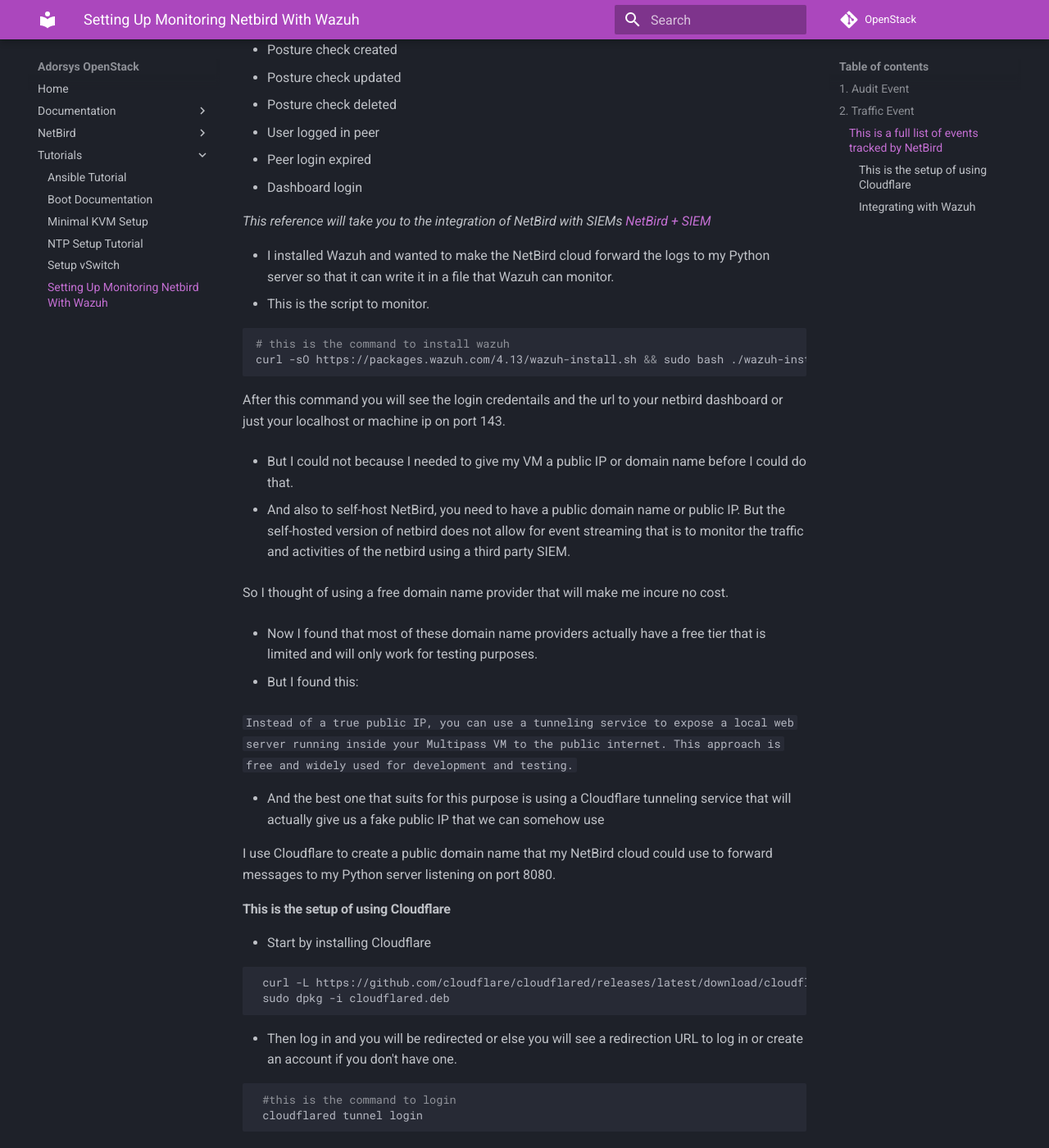
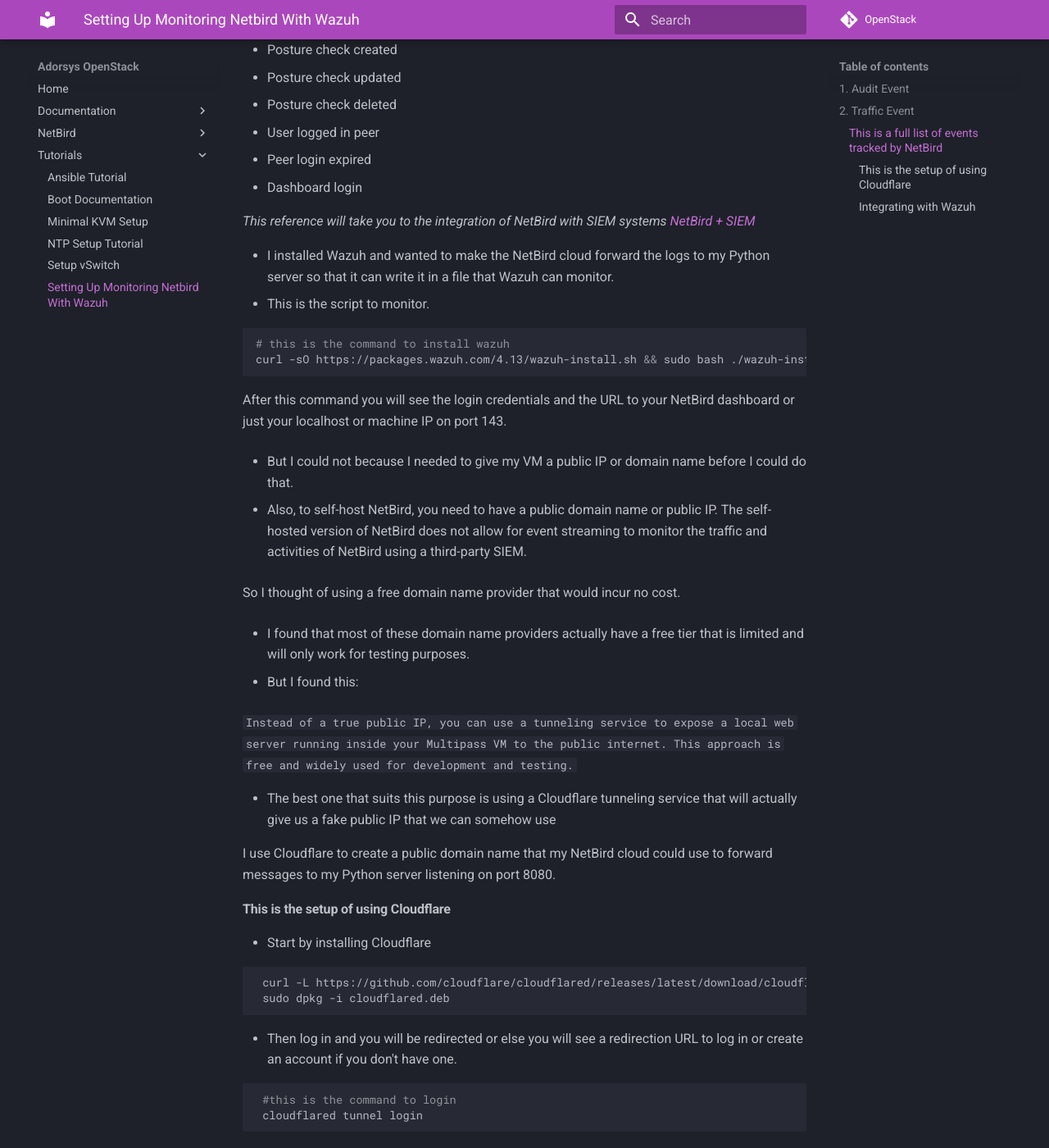
Before and after one commit to ADORSYS-GIS/openstack, an MkDocs documentation site: the page built from docs/tutorials/netbird_wazuh_integration.md, in a window 1280 px wide and 1400 px high, scrolled down 3923 px. Shown: the whole window at 82% size. Built offline with MkDocs 1.6.1 and Material for MkDocs 9.7.7, drawn with Linux system fonts in a browser that asks for light colours; comment, search, counter and statistics services are not loaded; some of the changed text lies outside the part shown.

````diff
--- a/docs/tutorials/netbird_wazuh_integration.md
+++ b/docs/tutorials/netbird_wazuh_integration.md
@@ -88,10 +88,10 @@ This is the log that is collected from netbird and monitored by wazuh
   - Account peer login expiration disabled
   - Account peer approval enabled
   - Account peer approval disabled
-- **Nameserver Group Management:**
-  - Nameserver group created
-  - Nameserver group deleted
-  - Nameserver group updated
+- **nameserver Group Management:**
+  - nameserver group created
+  - nameserver group deleted
+  - nameserver group updated
 - **Token Management:**
   - Personal access token created
   - Personal access token deleted
@@ -111,7 +111,7 @@ This is the log that is collected from netbird and monitored by wazuh
   - Peer login expired
   - Dashboard login
 
-_This reference will take you to the integration of NetBird with SIEMs
+_This reference will take you to the integration of NetBird with SIEM systems
 [NetBird + SIEM](https://docs.netbird.io/how-to/activity-event-streaming)_
 
 - I installed Wazuh and wanted to make the NetBird cloud forward the logs to my
@@ -123,19 +123,19 @@ _This reference will take you to the integration of NetBird with SIEMs
 curl -sO https://packages.wazuh.com/4.13/wazuh-install.sh && sudo bash ./wazuh-install.sh -a
 ```
 
-After this command you will see the login credentails and the url to your netbird dashboard
-or just your localhost or machine ip on port 143.
+After this command you will see the login credentials and the URL to your NetBird dashboard
+or just your localhost or machine IP on port 143.
 
 - But I could not because I needed to give my VM a public IP or domain name before
   I could do that.
 
-- And also to self-host NetBird, you need to have a public domain name or public IP.
-But the self-hosted version of netbird does not allow for event streaming that is
-to monitor the traffic and activities of the netbird using a third party SIEM.
+- Also, to self-host NetBird, you need to have a public domain name or public IP.
+The self-hosted version of NetBird does not allow for event streaming to monitor
+the traffic and activities of NetBird using a third-party SIEM.
 
-So I thought of using a free domain name provider that will make me incure no cost.
+So I thought of using a free domain name provider that would incur no cost.
 
-- Now I found that most of these domain name providers actually have a free tier
+- I found that most of these domain name providers actually have a free tier
   that is limited and will only work for testing purposes.
 
 - But I found this:
@@ -144,7 +144,7 @@ So I thought of using a free domain name provider that will make me incure no co
   web server running inside your Multipass VM to the public internet. This approach
   is free and widely used for development and testing.`
 
-- And the best one that suits for this purpose is using a Cloudflare tunneling
+- The best one that suits this purpose is using a Cloudflare tunneling
   service that will actually give us a fake public IP that we can somehow use
 
 I use Cloudflare to create a public domain name that my NetBird cloud could use
@@ -190,7 +190,7 @@ to log in or create an account if you don't have one.
 - I wrote a Python script to receive incoming logs on that port 8080 and the
   servers was up when I ran it. So ensure that the server is up before you run
   `cloudflared tunnel --url` command.
-  ![python server](./images/Python_Server_log_reciever.png)
+  ![python server](./images/Python_Server_log_receiver.png)
 - I took this URL `https://sporting-goodtolook-thing-builder.trycloudflare.com`
   and added in the URL section in the Generic HTTP function on NetBird so my
   logs can be forwarded.
````
Also changed, not shown: other parts of docs/tutorials/netbird_wazuh_integration.md (+2 -2 lines), docs/tutorials/images/Python_Server_log_receiver.png (renamed from docs/tutorials/images/Python_Server_log_reciever.png).
